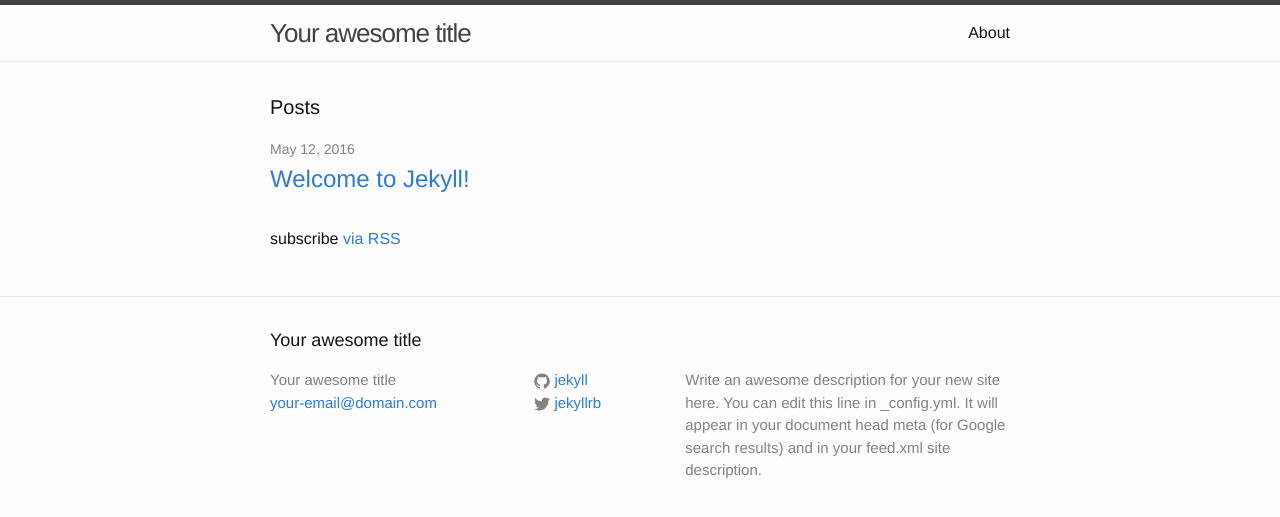
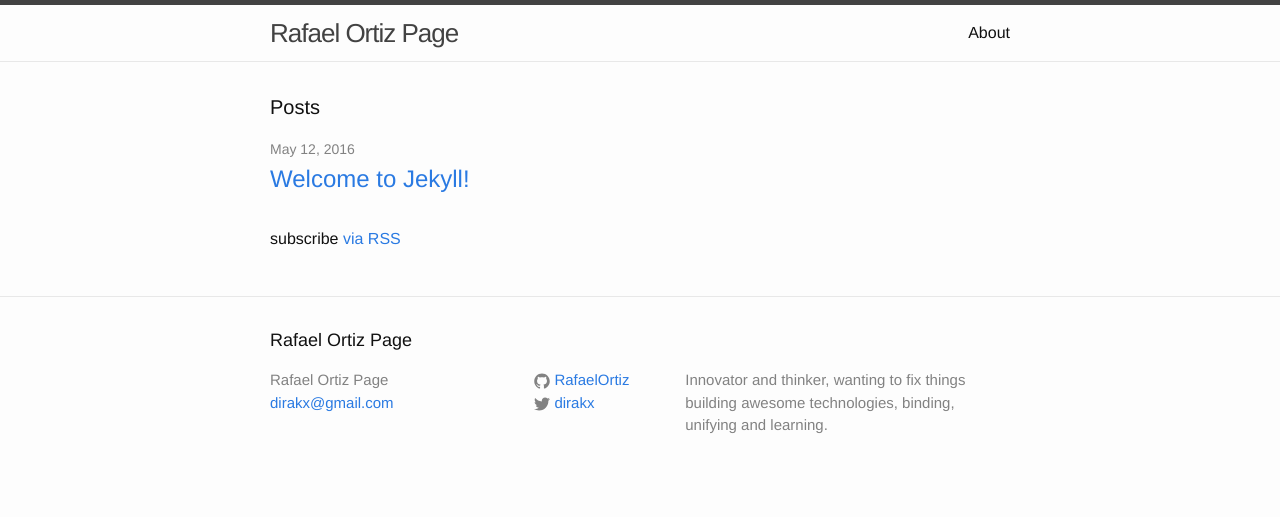
Before and after one commit to dirakx1/RafaelOrtiz.github.io, a Jekyll site: the page built from index.html, in a window 1280 px wide. Shown: the top 517 px of the page. Built offline with Jekyll 4.4.1, drawn with Linux system fonts in a browser that asks for light colours.

Commit message:
Update _config.yml

```diff
--- a/_config.yml
+++ b/_config.yml
@@ -6,16 +6,15 @@
 # 'jekyll serve'. If you change this file, please restart the server process.
 
 # Site settings
-title: Your awesome title
-email: your-email@domain.com
+title: Rafael Ortiz Page
+email: dirakx@gmail.com
 description: > # this means to ignore newlines until "baseurl:"
-  Write an awesome description for your new site here. You can edit this
-  line in _config.yml. It will appear in your document head meta (for
-  Google search results) and in your feed.xml site description.
+  Innovator and thinker, wanting to fix things building awesome technologies,
+  binding, unifying and learning.
 baseurl: "" # the subpath of your site, e.g. /blog
-url: "http://yourdomain.com" # the base hostname & protocol for your site
-twitter_username: jekyllrb
-github_username:  jekyll
+url: "http://RafaelOrtiz.github.io" # the base hostname & protocol for your site
+twitter_username: dirakx
+github_username:  RafaelOrtiz
 
 # Build settings
 markdown: kramdown
```
